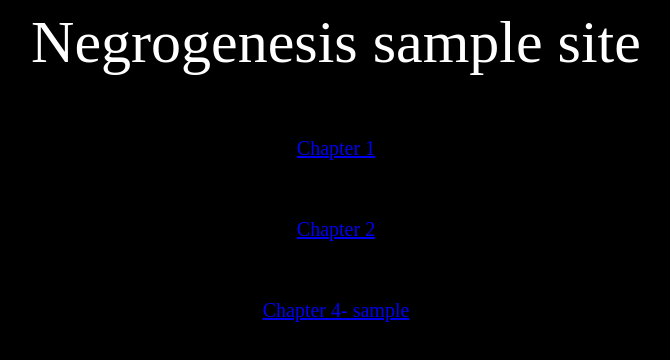
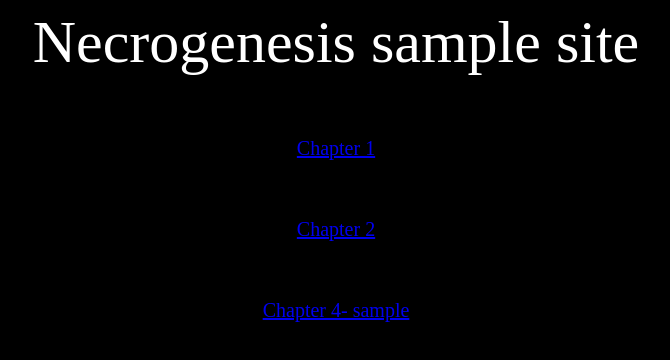
Before and after one commit to Senfistyle/samples, a plain HTML site: page index.html in a window 1280 px wide. Shown: the whole page, without its empty margins (304-974 px from the left). Drawn offline with Linux system fonts and the light colour scheme.

Commit message:
Update index.html

```diff
--- a/index.html
+++ b/index.html
@@ -1,5 +1,5 @@
 <html><BODY bgcolor=#000000><header style= "color:#FFFFFF">
-<center><p style= "font-size:60px"><bold>Negrogenesis sample site</bold></p></center>
+<center><p style= "font-size:60px"><bold>Necrogenesis sample site</bold></p></center>
 </header>
 <center><p style= "font-size:20px"><a href="https://senfistyle.github.io/samples/Chapter_1.html">Chapter 1</a></p><br>
 <p style= "font-size:20px"><a href="https://senfistyle.github.io/samples/Chapter_2.html">Chapter 2</a></p><br>
```
